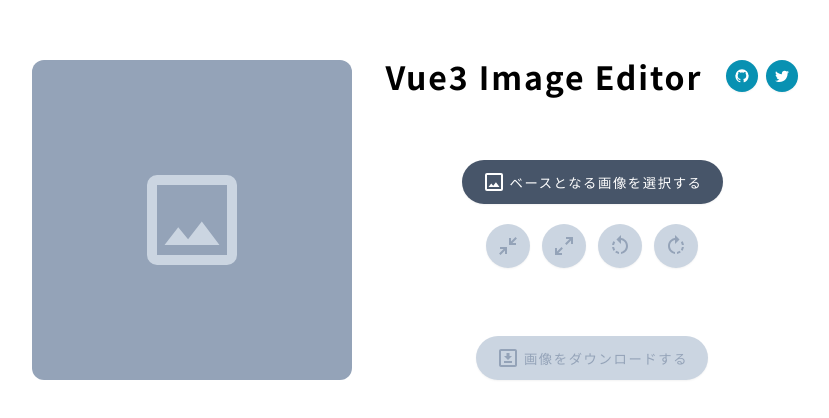
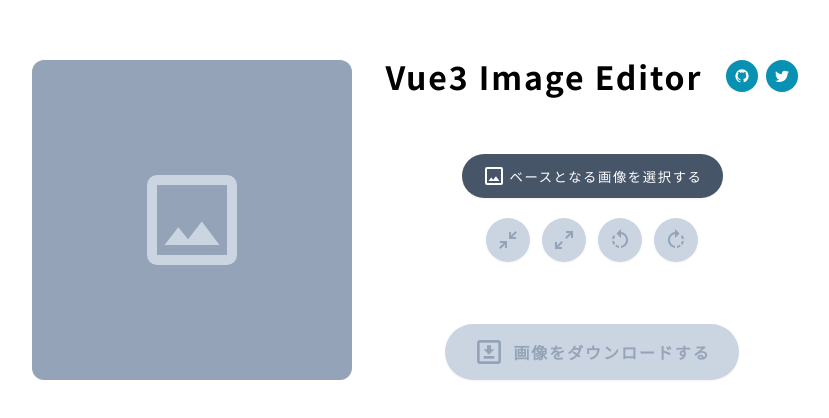
Before and after one commit to ykob/vue3-image-editor, a Vue app: page / in a window 1280 px wide. Shown: the part 180-598 px from the top of the page, without its empty margins (224-1053 px from the left). Built offline with nearby package versions, Linux system fonts and the light colour scheme.

Commit message:
changed the download image button size.

```diff
--- a/src/components/functional/DownloadImageButton.vue
+++ b/src/components/functional/DownloadImageButton.vue
@@ -82,8 +82,8 @@ onMounted(async () => {
 
 <template>
   <div>
-    <ButtonFilled :disabled="props.disabled" @click="downloadImage">
-      <IconBase :path="mdiDownloadBoxOutline" name="" />
+    <ButtonFilled :disabled="props.disabled" size="lg" @click="downloadImage">
+      <IconBase :path="mdiDownloadBoxOutline" name="" size="lg" />
       画像をダウンロードする
     </ButtonFilled>
     <canvas :width="SIZE" :height="SIZE" ref="canvas"></canvas>
--- a/src/components/ui/ButtonFilled.vue
+++ b/src/components/ui/ButtonFilled.vue
@@ -55,7 +55,6 @@ defineEmits(["click"]);
   display: flex;
   align-items: center;
   justify-content: center;
-  gap: 4px;
   color: #fff;
   border: 0;
   border-radius: 9999px;
@@ -82,13 +81,18 @@ defineEmits(["click"]);
   background-color: #94a3b8;
 }
 .button-filled--sm {
+  gap: 4px;
   height: 32px;
 }
 .button-filled--md {
+  gap: 4px;
   height: 44px;
 }
 .button-filled--lg {
+  gap: 8px;
   height: 56px;
+  font-size: 16px;
+  font-weight: 700;
 }
 .button-filled--basic {
   letter-spacing: 0.12em;
```
